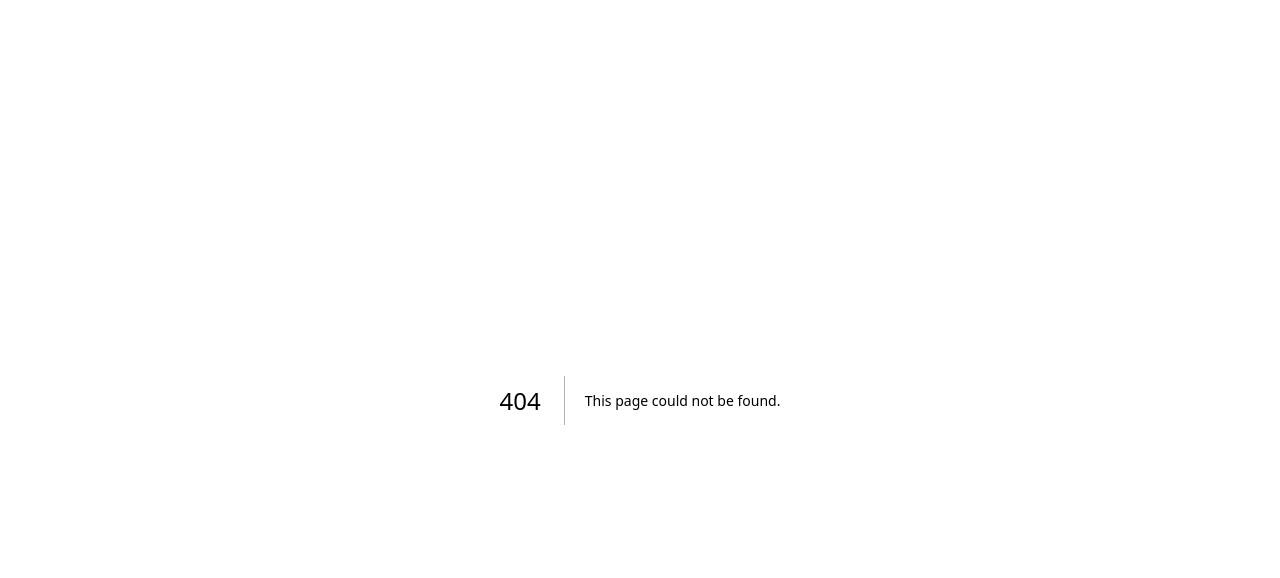
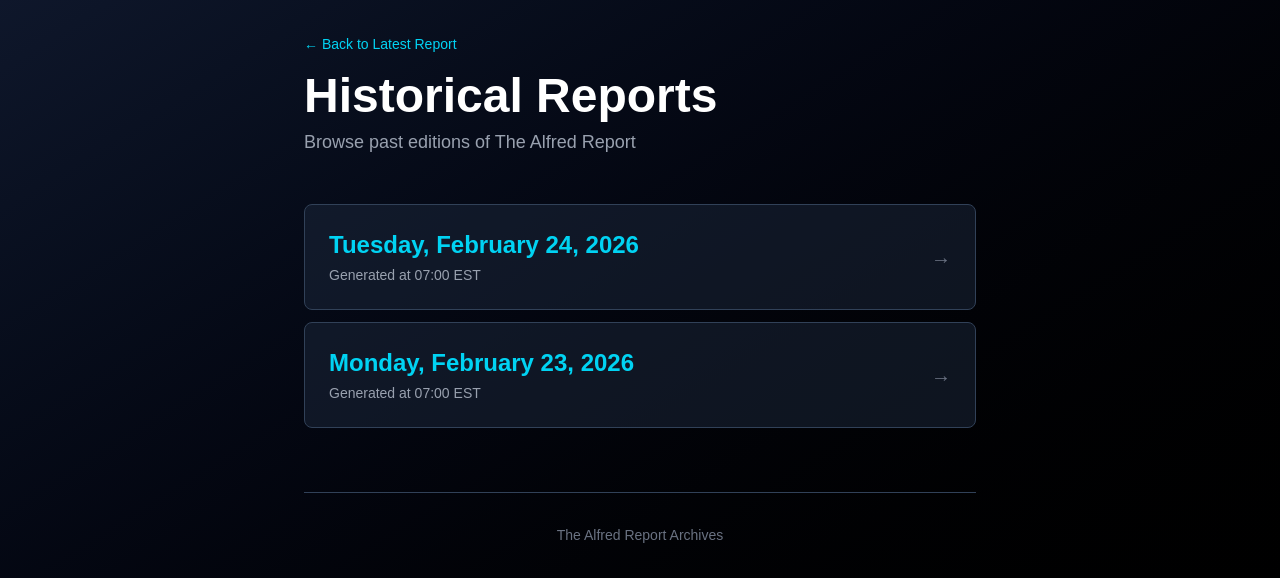
Before and after one commit to Alfred-ai-assistant/The-Alfred-Report, a Next.js app: page /archive in a window 1280 px wide. Before the commit this address had no page. Shown: the top 578 px of the page. Built offline with nearby package versions, Linux system fonts and the light colour scheme.

Commit message:
Add archive/history page with browseable list of past reports

```diff
--- /dev/null
+++ b/app/archive/page.tsx
@@ -0,0 +1,77 @@
+import fs from 'fs';
+import path from 'path';
+
+export default async function Archive() {
+  let index = null;
+  let error = null;
+
+  try {
+    const indexPath = path.join(process.cwd(), 'public', 'alfred-report', 'index.json');
+    const fileContent = fs.readFileSync(indexPath, 'utf-8');
+    index = JSON.parse(fileContent);
+  } catch (e: any) {
+    error = `Failed to load archive index: ${e.message}`;
+  }
+
+  return (
+    <main className="min-h-screen bg-gradient-to-br from-slate-900 to-black text-white p-8">
+      <div className="max-w-2xl mx-auto">
+        <header className="mb-12">
+          <a href="/" className="text-cyan-400 hover:text-cyan-300 text-sm">
+            ← Back to Latest Report
+          </a>
+          <h1 className="text-5xl font-bold mb-2 mt-4">Historical Reports</h1>
+          <p className="text-gray-400 text-lg">
+            Browse past editions of The Alfred Report
+          </p>
+        </header>
+
+        {error ? (
+          <div className="bg-red-900/30 border border-red-700 rounded-lg p-6 text-red-200">
+            {error}
+          </div>
+        ) : !index || !index.reports || index.reports.length === 0 ? (
+          <div className="text-gray-400">No historical reports available</div>
+        ) : (
+          <div className="space-y-3">
+            {index.reports.map((report: any) => {
+              const dateObj = new Date(report.date);
+              const formattedDate = dateObj.toLocaleDateString('en-US', {
+                weekday: 'long',
+                year: 'numeric',
+                month: 'long',
+                day: 'numeric'
+              });
+
+              return (
+                <a
+                  key={report.date}
+                  href={`/?date=${report.date}`}
+                  className="block bg-slate-800/50 border border-slate-700 rounded-lg p-6 hover:bg-slate-800/80 hover:border-slate-600 transition-all"
+                >
+                  <div className="flex items-center justify-between">
+                    <div>
+                      <h2 className="text-2xl font-bold text-cyan-400 mb-1">
+                        {formattedDate}
+                      </h2>
+                      <p className="text-gray-400 text-sm">
+                        Generated at 07:00 EST
+                      </p>
+                    </div>
+                    <div className="text-gray-500">
+                      <span className="text-xl">→</span>
+                    </div>
+                  </div>
+                </a>
+              );
+            })}
+          </div>
+        )}
+
+        <footer className="mt-16 pt-8 border-t border-slate-700 text-center text-gray-500 text-sm">
+          <p>The Alfred Report Archives</p>
+        </footer>
+      </div>
+    </main>
+  );
+}
--- a/app/page.tsx
+++ b/app/page.tsx
@@ -1,14 +1,35 @@
 import fs from 'fs';
 import path from 'path';
 
-export default async function Home() {
+interface PageProps {
+  searchParams?: {
+    date?: string;
+  };
+}
+
+export default async function Home({ searchParams }: PageProps) {
   let report = null;
   let error = null;
+  let viewDate = searchParams?.date || null;
 
   try {
-    const filePath = path.join(process.cwd(), 'public', 'alfred-report', 'latest.json');
-    const fileContent = fs.readFileSync(filePath, 'utf-8');
-    report = JSON.parse(fileContent);
+    let filePath: string;
+
+    if (viewDate) {
+      // Validate date format YYYY-MM-DD
+      if (!/^\d{4}-\d{2}-\d{2}$/.test(viewDate)) {
+        error = 'Invalid date format. Use YYYY-MM-DD.';
+      } else {
+        filePath = path.join(process.cwd(), 'public', 'alfred-report', 'daily', `${viewDate}.json`);
+      }
+    } else {
+      filePath = path.join(process.cwd(), 'public', 'alfred-report', 'latest.json');
+    }
+
+    if (filePath && !error) {
+      const fileContent = fs.readFileSync(filePath, 'utf-8');
+      report = JSON.parse(fileContent);
+    }
   } catch (e: any) {
     error = `Failed to read report: ${e.message}`;
   }
@@ -17,7 +38,12 @@
     <main className="min-h-screen bg-gradient-to-br from-slate-900 to-black text-white p-8">
       <div className="max-w-4xl mx-auto">
         <header className="mb-12">
-          <h1 className="text-5xl font-bold mb-2">The Alfred Report</h1>
+          <div className="flex items-center justify-between mb-4">
+            <h1 className="text-5xl font-bold">The Alfred Report</h1>
+            <a href="/archive" className="text-cyan-400 hover:text-cyan-300 text-sm font-medium">
+              View Archives →
+            </a>
+          </div>
           {report && (
             <p className="text-gray-400 text-lg">
               {new Date(report.report_date).toLocaleDateString('en-US', {
@@ -26,6 +52,7 @@
                 month: 'long',
                 day: 'numeric'
               })}
+              {viewDate && viewDate !== report.report_date && ' (archived)'}
             </p>
           )}
         </header>
```
